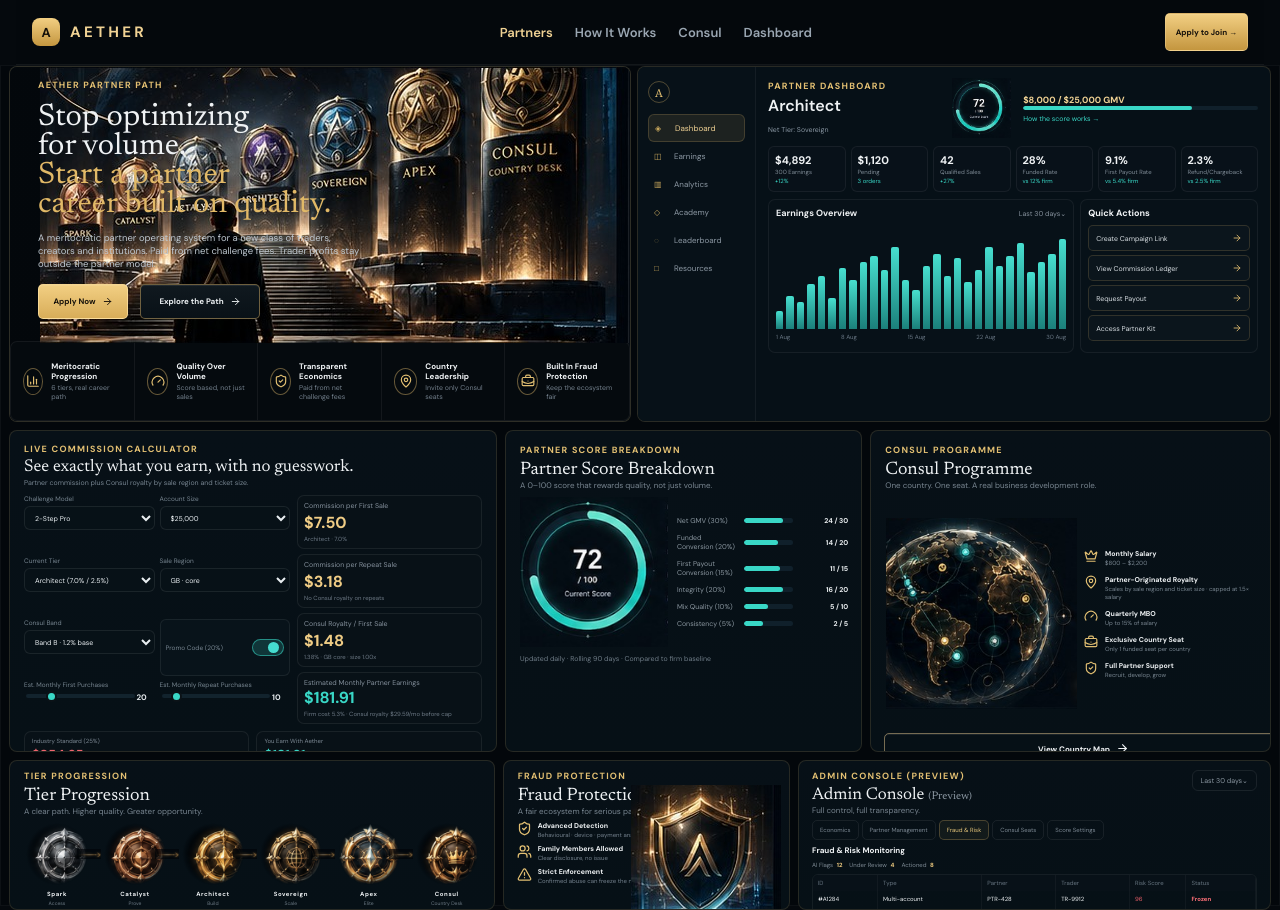
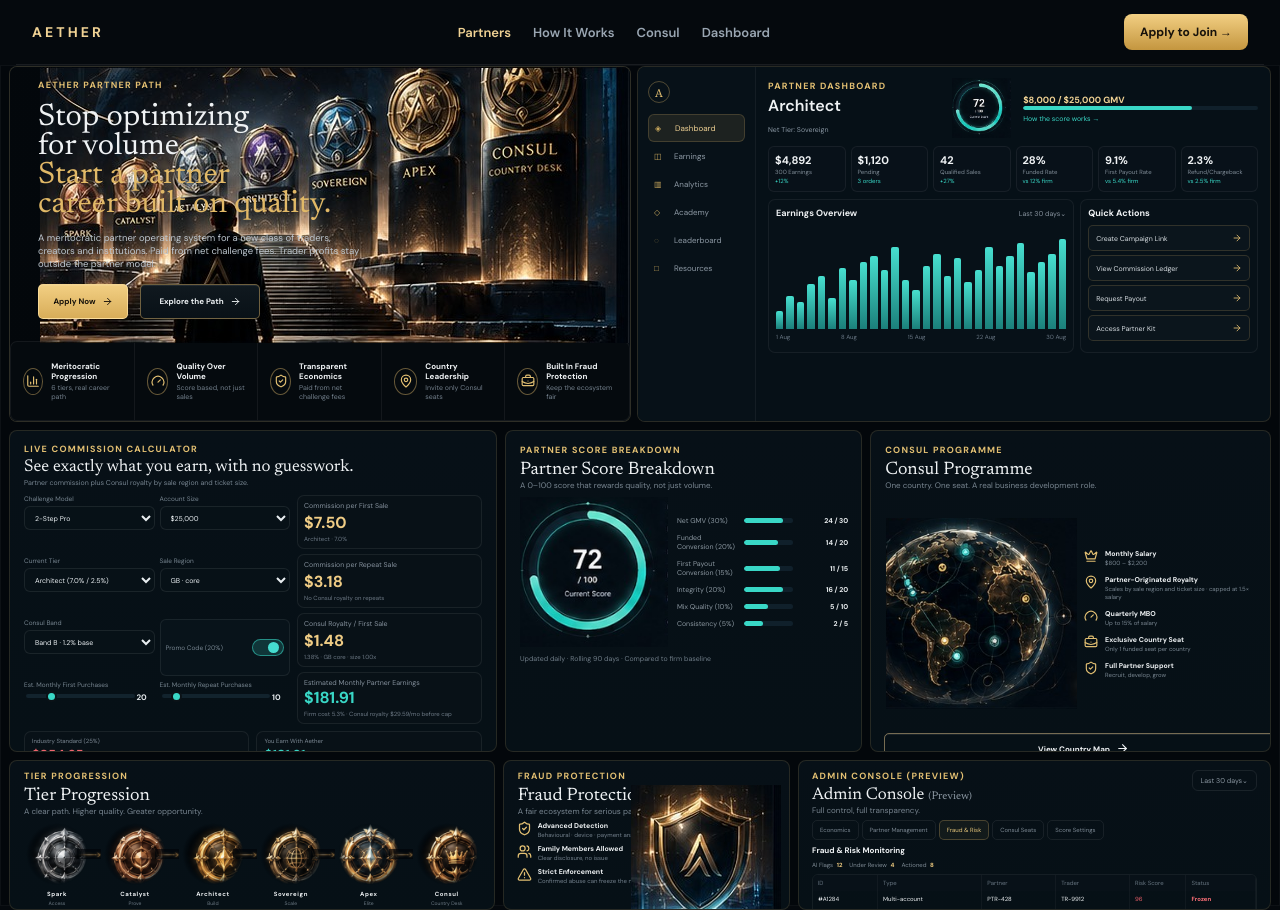
Before and after one commit to mtradingx1-byte/Tester11010, a Next.js app: page /partners in a window 1280 px wide. Built offline with nearby package versions, Linux system fonts and the light colour scheme.

Commit message:
Update TopNav.tsx

```diff
--- a/components/TopNav.tsx
+++ b/components/TopNav.tsx
@@ -1,39 +1,44 @@
 'use client';
 
 import Link from 'next/link';
-import { usePathname } from 'next/navigation';
-
-const links = [
-  { href: '/partners', label: 'Partners' },
-  { href: '/partners#tiers', label: 'How It Works' },
-  { href: '/consul', label: 'Consul' },
-  { href: '/app', label: 'Dashboard' },
-];
 
 export function TopNav() {
-  const pathname = usePathname();
-
   return (
-    <header className="site-nav">
-      <div className="site-nav__inner">
-        <Link href="/partners" className="brand-lockup" aria-label="Aether">
-          <span className="brand-mark">A</span>
-          <span className="brand-name">AETHER</span>
+    <header style={{
+      position: 'sticky',
+      top: 0,
+      zIndex: 50,
+      background: '#05090d',
+      borderBottom: '1px solid rgba(255,255,255,0.08)'
+    }}>
+      <div style={{
+        width: 'min(1600px, calc(100% - 32px))',
+        margin: '0 auto',
+        minHeight: 64,
+        display: 'flex',
+        alignItems: 'center',
+        justifyContent: 'space-between',
+        gap: 20
+      }}>
+        <Link href="/partners" style={{ color: '#f0d294', fontWeight: 700, letterSpacing: '0.22em', fontSize: 14 }}>
+          AETHER
         </Link>
 
-        <nav className="site-nav__links">
-          {links.map((link) => (
-            <Link
-              key={link.href}
-              href={link.href}
-              className={pathname === link.href || (link.href === '/partners' && pathname === '/') ? 'is-active' : ''}
-            >
-              {link.label}
-            </Link>
-          ))}
+        <nav style={{ display: 'flex', gap: 22 }}>
+          <Link href="/partners" style={{ color: '#f0d294', fontSize: 13, fontWeight: 600 }}>Partners</Link>
+          <Link href="/partners#tiers" style={{ color: '#9aa6b2', fontSize: 13, fontWeight: 600 }}>How It Works</Link>
+          <Link href="/consul" style={{ color: '#9aa6b2', fontSize: 13, fontWeight: 600 }}>Consul</Link>
+          <Link href="/app" style={{ color: '#9aa6b2', fontSize: 13, fontWeight: 600 }}>Dashboard</Link>
         </nav>
 
-        <Link className="btn primary nav-cta" href="/partners/apply">
+        <Link href="/partners/apply" style={{
+          background: 'linear-gradient(180deg,#f2cf83,#c4963f)',
+          color: '#17120b',
+          fontSize: 12,
+          fontWeight: 700,
+          padding: '10px 16px',
+          borderRadius: 8
+        }}>
           Apply to Join →
         </Link>
       </div>
```
